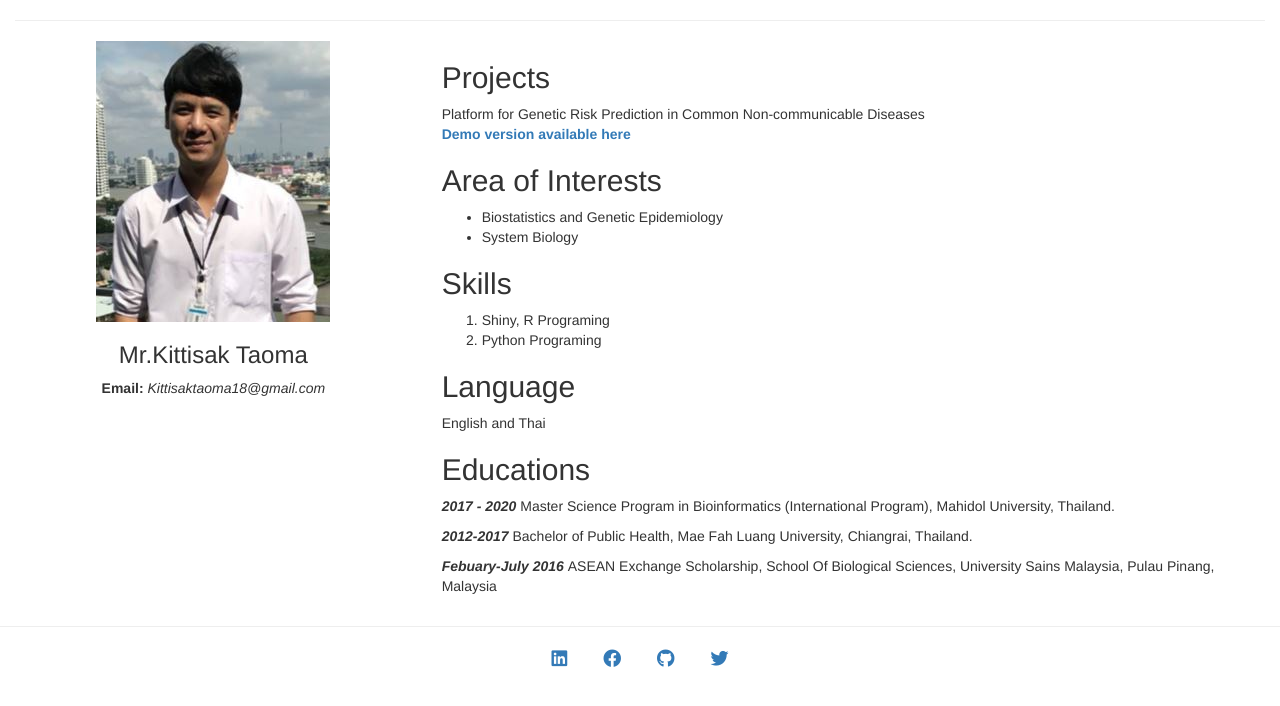
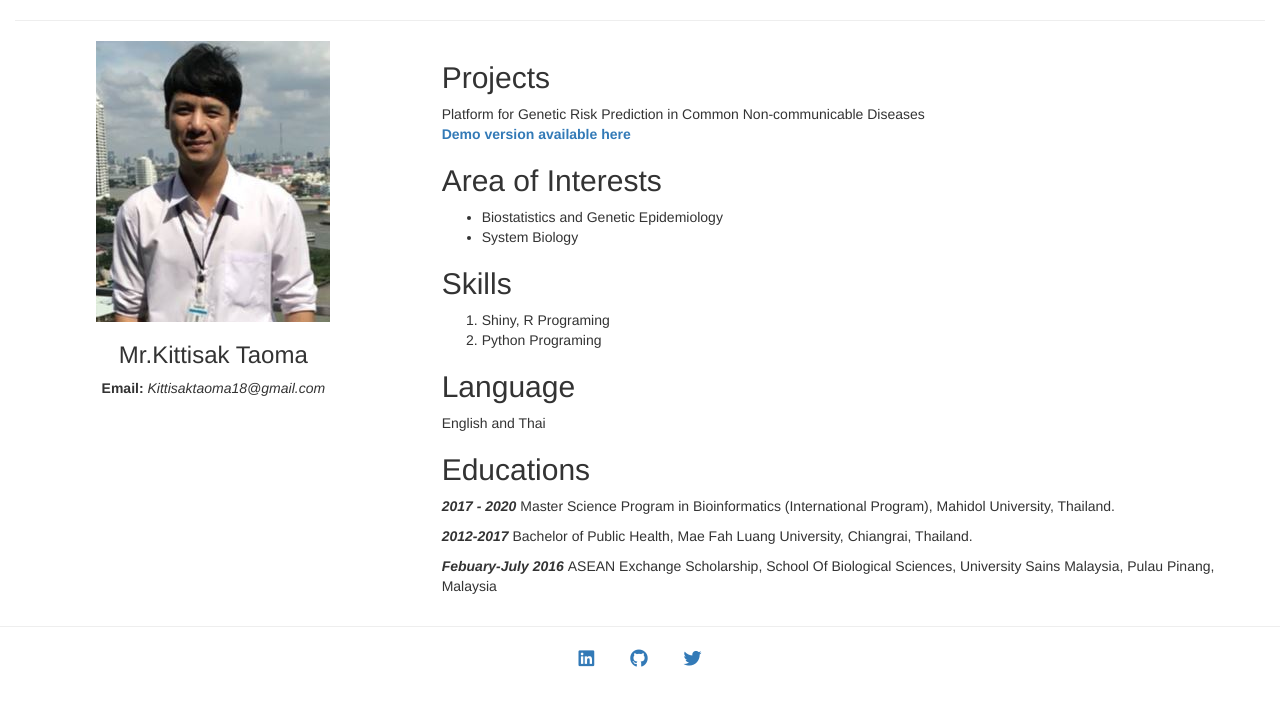
Before and after one commit to kittisaktaoma/yCV, a Jekyll site: the page built from index.md, in a window 1280 px wide. Shown: the top 706 px of the page. Built offline with Jekyll 4.4.1, drawn with Linux system fonts in a browser that asks for light colours; nearby versions of some CDN libraries.

Commit message:
Update page.html

```diff
--- a/_layouts/page.html
+++ b/_layouts/page.html
@@ -23,7 +23,6 @@ layout: default
 <hr>
 <div style="text-align: center;">
       <a href="https://linkedin.com/in/{{ site.linkedin }}" class="btn-floating btn-lg btn-tw" type="button" role="button"><i class="fab fa-linkedin"></i></a>
-      <a href="http://web.facebook.com/{{ site.facebook }}" class="btn-floating btn-lg btn-tw" type="button" role="button"><i class="fab fa-facebook"></i></a>
       <a href="http://github.com/{{ site.github }}" class="btn-floating btn-lg btn-tw" type="button" role="button"><i class="fab fa-github"></i></a>
       <a href="http://twitter.com/{{ site.twitter }}" class="btn-floating btn-lg btn-tw" type="button" role="button"><i class="fab fa-twitter"></i></a>
 </div>
```
